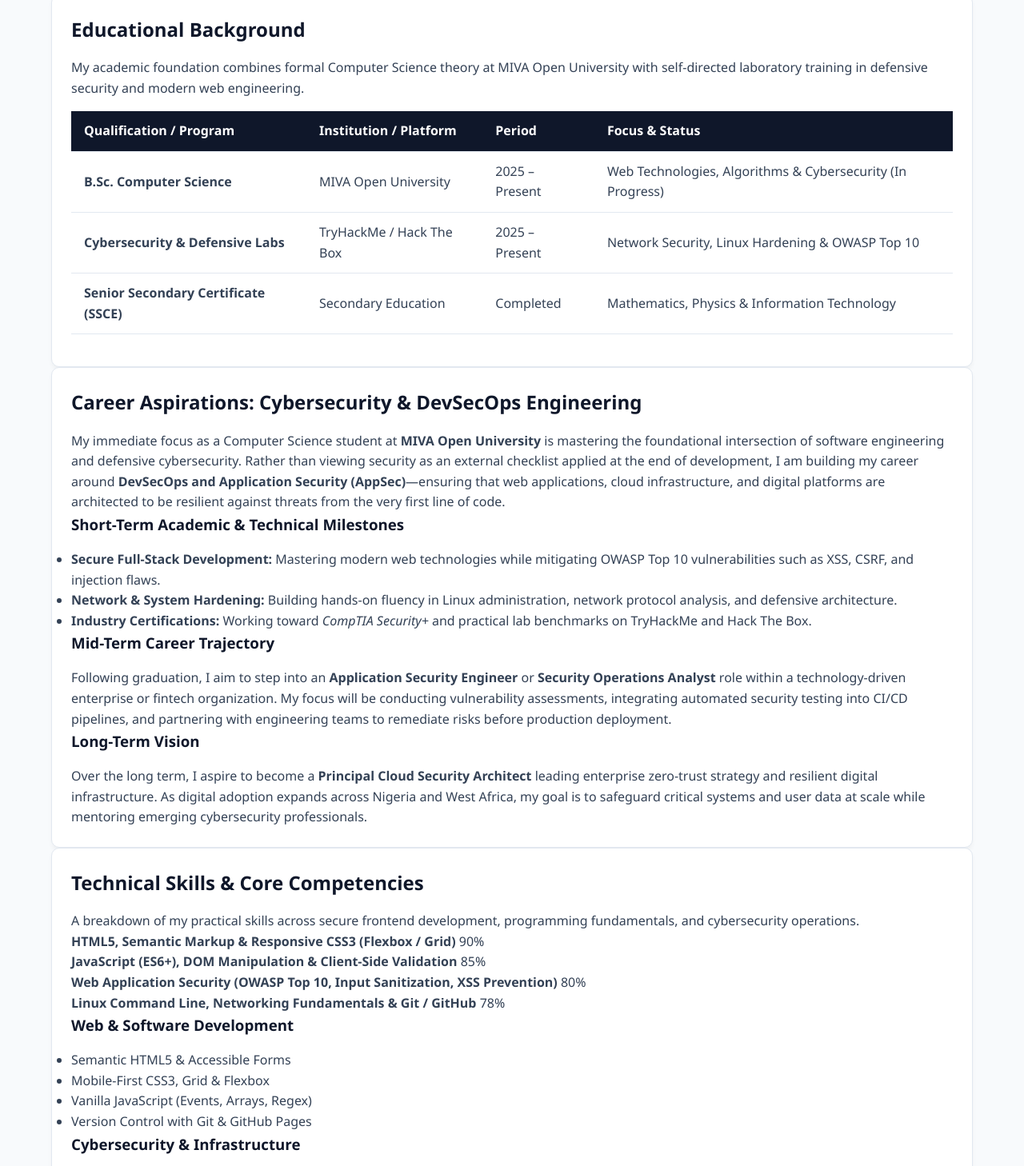
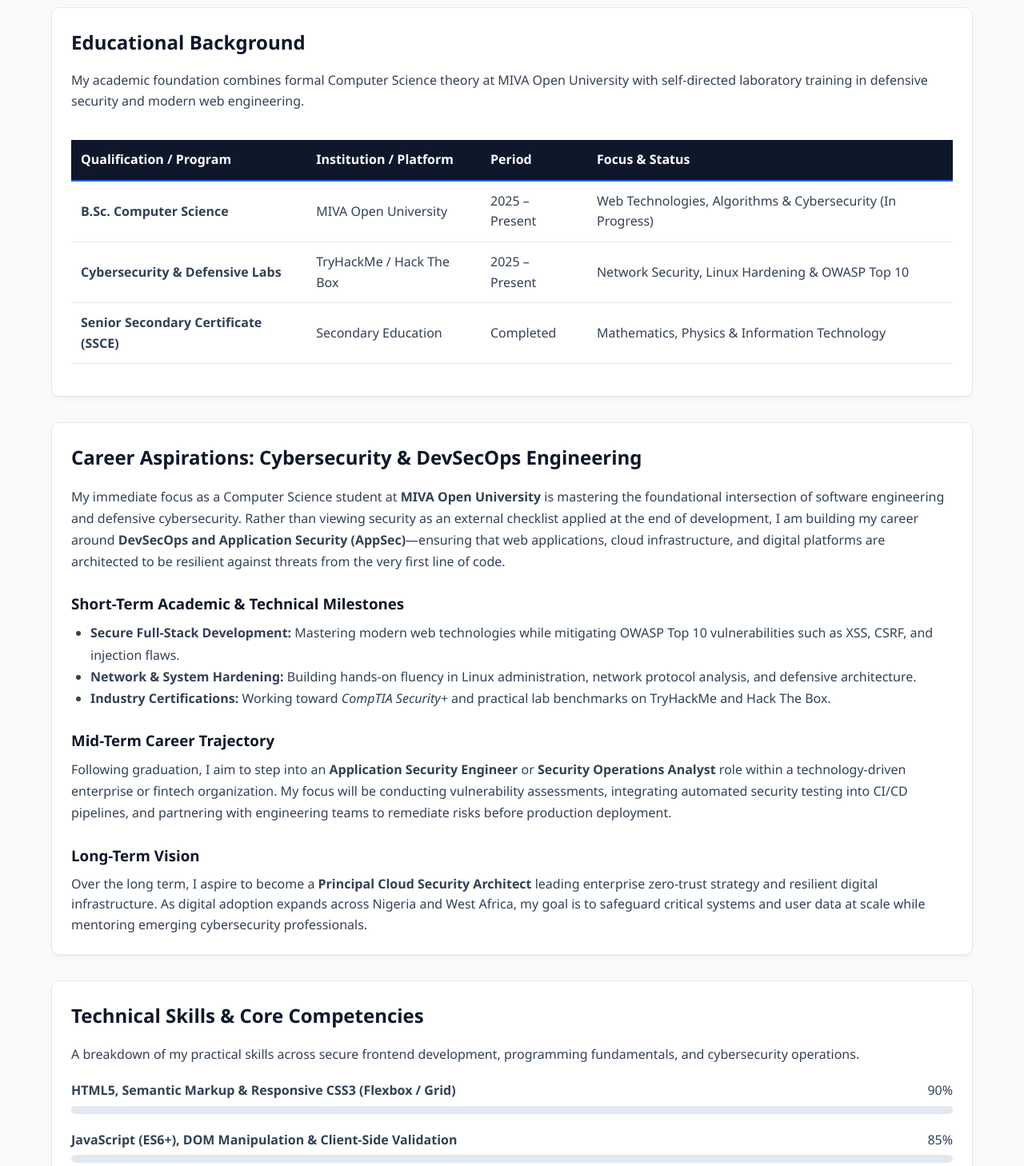
Before and after one commit to demooretours-bit/cos-term-project---Moses-Ndubuisi-Moore, a plain HTML site: page about.html in a window 1280 px wide. Shown: the part 177-1635 px from the top of the page at 80% size. Drawn offline with Linux system fonts and the light colour scheme; a script that the page names is missing.

Commit message:
Restore and enhance styles in styles.css
Restored custom CSS variables, base resets, typography, header, navigation, main container, hero section, grid layouts, cards, buttons, tables, forms, academic planner styles, footer, media queries, and added styles for about page and educational table.

```diff
--- a/styles.css
+++ b/styles.css
@@ -282,3 +282,101 @@ footer {
     flex-direction: column;
   }
 }
+
+/* =========================================
+   About Page & Shared Section Styles
+   ========================================= */
+.section-spacing {
+  margin-top: 2rem;
+}
+
+.section-intro {
+  margin-bottom: 1.25rem;
+}
+
+.body-paragraph {
+  margin-bottom: 1rem;
+  line-height: 1.7;
+}
+
+.sub-heading {
+  margin-top: 1.5rem;
+  margin-bottom: 0.5rem;
+}
+
+.styled-list {
+  margin-left: 1.5rem;
+  margin-bottom: 1rem;
+  line-height: 1.7;
+}
+
+/* Responsive Educational Table */
+.table-responsive {
+  overflow-x: auto;
+  margin-top: 1rem;
+}
+
+.edu-table {
+  width: 100%;
+  border-collapse: collapse;
+  text-align: left;
+}
+
+.edu-table thead tr {
+  border-bottom: 2px solid #2563eb;
+  background-color: rgba(37, 99, 235, 0.08);
+}
+
+.edu-table th,
+.edu-table td {
+  padding: 0.75rem;
+}
+
+.edu-table tbody tr {
+  border-bottom: 1px solid #e2e8f0;
+}
+
+.edu-table tbody tr:last-child {
+  border-bottom: none;
+}
+
+/* Technical Skills Bars & Grid */
+.skills-bars-grid {
+  display: grid;
+  gap: 1.25rem;
+  margin-bottom: 2rem;
+}
+
+.skill-header {
+  display: flex;
+  justify-content: space-between;
+  margin-bottom: 0.35rem;
+}
+
+.progress-track {
+  background-color: #e2e8f0;
+  border-radius: 999px;
+  height: 10px;
+  overflow: hidden;
+}
+
+.progress-fill {
+  width: 0%;
+  height: 100%;
+  border-radius: 999px;
+  transition: width 1s ease-in-out;
+}
+
+.fill-web {
+  background-color: #2563eb;
+}
+
+.fill-sec {
+  background-color: #0d9488;
+}
+
+.skills-lists-grid {
+  display: grid;
+  grid-template-columns: repeat(auto-fit, minmax(240px, 1fr));
+  gap: 1.5rem;
+}
```
